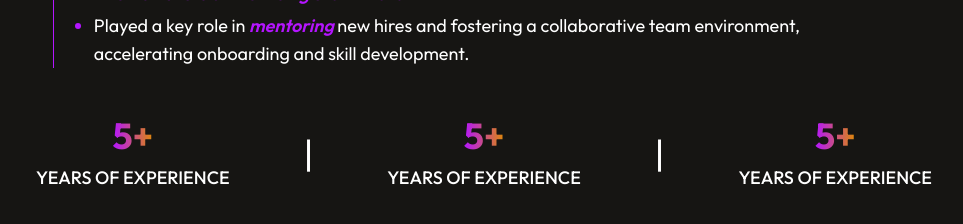
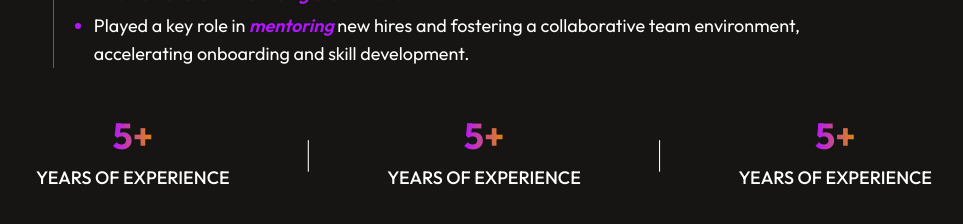
Before and after one commit to ramchandragawade/portfolio-react-css, a React (Vite) app: page / in a window 1280 px wide. Shown: the part 1720-1944 px from the top of the page, without its empty margins (156-1119 px from the left). Built offline with nearby package versions, Linux system fonts and the light colour scheme.

Commit message:
thinner line

```diff
--- a/src/components/Awards/Awards.jsx
+++ b/src/components/Awards/Awards.jsx
@@ -5,12 +5,12 @@ const Awards = () => {
 				<h1 className="text-2xl lg:text-4xl font-bold bg-custom-gradient bg-clip-text text-transparent">5+</h1>
 				<p className="text-sm lg:text-lg font-medium text-center">YEARS OF EXPERIENCE</p>
 			</div>
-			<p className="text-4xl">|</p>
+			<p className="text-4xl font-thin">|</p>
 			<div className="flex flex-col items-center justify-center gap-2 duration-500 hover:scale-110 transition-all">
 				<h1 className="text-2xl lg:text-4xl font-bold bg-custom-gradient bg-clip-text text-transparent">5+</h1>
 				<p className="text-sm lg:text-lg font-medium text-center">YEARS OF EXPERIENCE</p>
 			</div>
-			<p className="text-4xl">|</p>
+			<p className="text-4xl font-thin">|</p>
 			<div className="flex flex-col items-center justify-center gap-2 duration-500 hover:scale-110 transition-all">
 				<h1 className="text-2xl lg:text-4xl font-bold bg-custom-gradient bg-clip-text text-transparent">5+</h1>
 				<p className="text-sm lg:text-lg font-medium text-center">YEARS OF EXPERIENCE</p>
```
